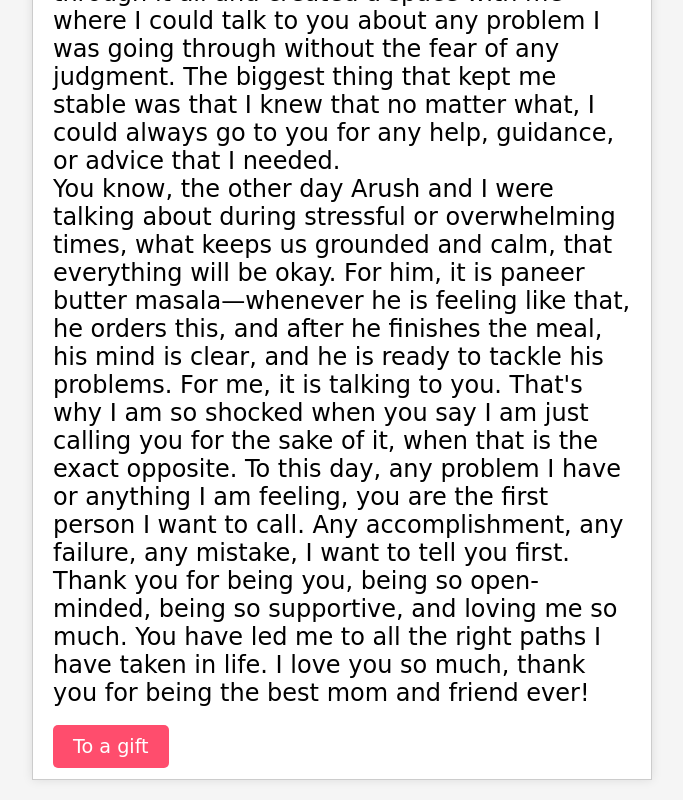
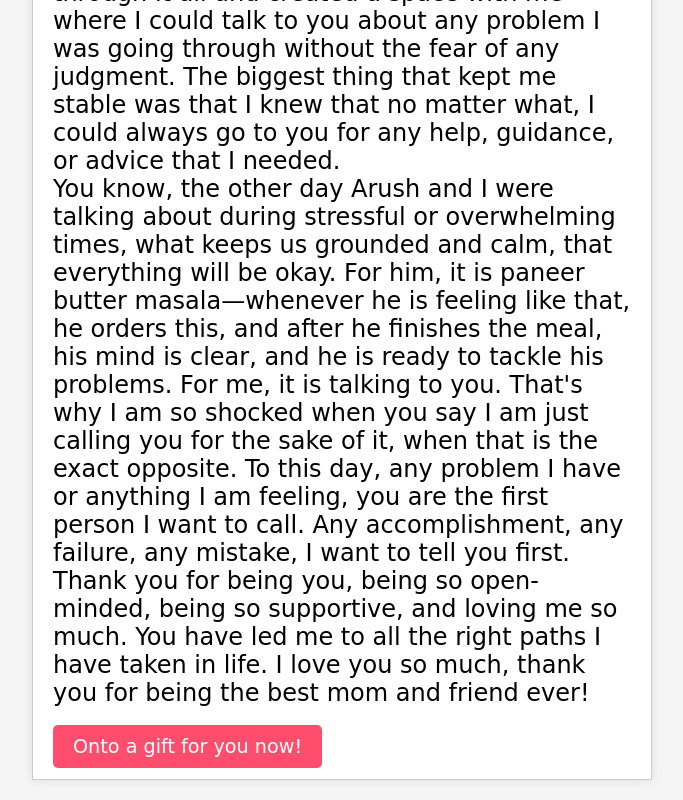
Before and after one commit to ritika621/mom-bday, a plain HTML site: page page-two.html in a window 1280 px wide. Shown: the part 1962-2762 px from the top of the page, without its empty margins (298-981 px from the left). Drawn offline with Linux system fonts and the light colour scheme.

Commit message:
Update page-two.html

```diff
--- a/page-two.html
+++ b/page-two.html
@@ -51,7 +51,7 @@ Thank you for being you, being so open-minded, being so supportive, and loving m
             </p>
 
 
-    <a href="page-final.html" class="btn">To a gift</a>
+    <a href="page-final.html" class="btn">Onto a gift for you now!</a>
 </div>
 
     <!-- Infinite Scroll Content -->
```
